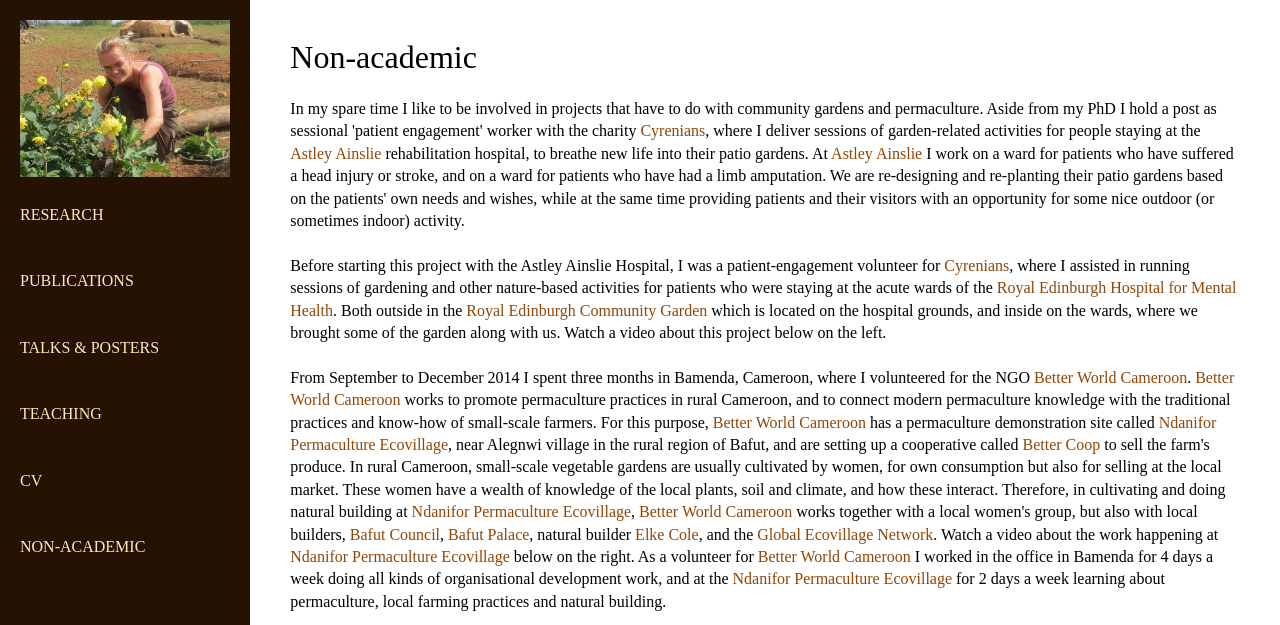
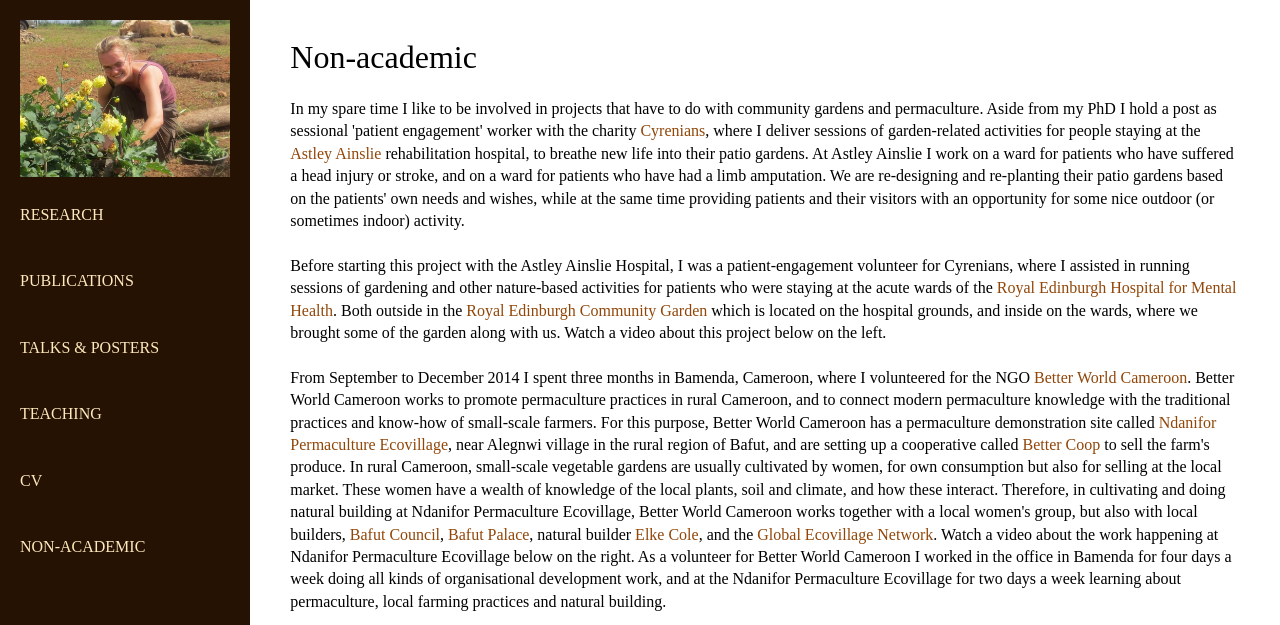
Before and after one commit to marieke-woensdregt/marieke-woensdregt.github.io, a Jekyll site: the page built from misc/index.html, in a window 1280 px wide, cut to the strip 0-625 px from the top of the page. Built offline with Jekyll 4.4.1, drawn with Linux system fonts in a browser that asks for light colours.

Commit message:
Update index.html

```diff
--- a/misc/index.html
+++ b/misc/index.html
@@ -9,8 +9,7 @@
 		Aside from my PhD I hold a post as sessional 'patient engagement' worker with the charity
 		<a href="http://cyrenians.scot/">Cyrenians</a>, where I deliver sessions of garden-related activities for people staying at the
 		<a href="http://www.nhslothian.scot.nhs.uk/GoingToHospital/Locations/AstleyAinslieHospital/Pages/default.aspx">Astley Ainslie</a>
-		rehabilitation hospital, to breathe new life into their patio gardens. At
-		<a href="http://www.nhslothian.scot.nhs.uk/GoingToHospital/Locations/AstleyAinslieHospital/Pages/default.aspx">Astley Ainslie</a>
+		rehabilitation hospital, to breathe new life into their patio gardens. At Astley Ainslie
 		I work on a ward for patients who have suffered a head injury or stroke, and on a ward for patients who have had a limb amputation.
 		We are re-designing and re-planting their patio gardens based on the patients' own needs and
 		wishes, while at the same time providing patients and their visitors with an opportunity for some nice outdoor
@@ -18,8 +17,7 @@
 
 		<br />
 		<br />
-		Before starting this project with the Astley Ainslie Hospital, I was a patient-engagement volunteer for
-		<a href="http://cyrenians.scot/">Cyrenians</a>,
+		Before starting this project with the Astley Ainslie Hospital, I was a patient-engagement volunteer for Cyrenians,
 		where I assisted in running sessions of gardening and other nature-based activities for patients who were staying at the acute wards of the
 		<a href="http://www.nhslothian.scot.nhs.uk/GoingToHospital/Locations/REH/Pages/default.aspx">Royal Edinburgh Hospital for Mental Health</a>.
 		Both outside in the <a href="http://cyrenians.scot/community-and-food/community-gardens/">Royal Edinburgh Community Garden</a>
@@ -29,11 +27,9 @@
 		<br />
 		<br />
 		From September to December 2014 I spent three months in Bamenda, Cameroon, where I volunteered for the NGO
-		<a href="http://betterworld-cameroon.com/">Better World Cameroon</a>.
-		<a href="http://betterworld-cameroon.com/">Better World Cameroon</a> works to promote permaculture
+		<a href="http://betterworld-cameroon.com/">Better World Cameroon</a>. Better World Cameroon works to promote permaculture
 		practices in rural Cameroon, and to connect modern permaculture knowledge with the traditional practices and know-how
-		of small-scale farmers. For this purpose, <a href="http://betterworld-cameroon.com/">Better World Cameroon</a>
-		has a permaculture demonstration site called
+		of small-scale farmers. For this purpose, Better World Cameroon has a permaculture demonstration site called
 		<a href="http://betterworld-cameroon.com/ndanifor-permaculture-ecovillage/">Ndanifor Permaculture Ecovillage</a>,
 		near Alegnwi village in the rural region of Bafut, and are setting up a cooperative called
 		<a href="http://betterworld-cameroon.com/introducing-betterworld-cameroon/bettercoop-permaculture/"> Better Coop</a>
@@ -41,20 +37,17 @@
 		In rural Cameroon, small-scale vegetable gardens are usually
 		cultivated by women, for own consumption but also for selling at the local market. These women have a wealth of
 		knowledge of the local plants, soil and climate, and how these interact. Therefore, in cultivating and doing
-		natural building at
-		<a href="http://betterworld-cameroon.com/ndanifor-permaculture-ecovillage/">Ndanifor Permaculture Ecovillage</a>,
-		<a href="http://betterworld-cameroon.com/">Better World Cameroon</a>
+		natural building at Ndanifor Permaculture Ecovillage, Better World Cameroon
 		works together with a local women's group, but also with local builders,
 		<a href="http://africa.iclei.org/members/members-in-africa/profiled-african-members/bafut-council-cameroon.html">Bafut Council</a>,
 		<a href="https://www.wmf.org/project/bafut-palace">Bafut Palace</a>, natural builder
 		<a href="http://elkecole.com/">Elke Cole</a>,
 		and the <a href="https://ecovillage.org/">Global Ecovillage Network</a>. Watch a video about the work happening at
-		<a href="http://betterworld-cameroon.com/ndanifor-permaculture-ecovillage/">Ndanifor Permaculture Ecovillage</a>
-		below on the right.
-		As a volunteer for <a href="http://betterworld-cameroon.com/">Better World Cameroon</a>
-		I worked in the office in Bamenda for 4 days a week doing all kinds of organisational development work,
-		and at the <a href="http://betterworld-cameroon.com/ndanifor-permaculture-ecovillage/">Ndanifor Permaculture Ecovillage</a>
-		for 2 days a week learning about permaculture, local farming practices and natural building.
+		Ndanifor Permaculture Ecovillage below on the right.
+		As a volunteer for Better World Cameroon
+		I worked in the office in Bamenda for four days a week doing all kinds of organisational development work,
+		and at the Ndanifor Permaculture Ecovillage for two days a week learning about permaculture,
+		local farming practices and natural building.
 	</p>
 		<span style="display:inline-block; width:8px;"></span>
 		<iframe width="336" height="189" src="https://www.youtube.com/embed/XD2zRYyhiGA" frameborder="0" allowfullscreen></iframe>
```
